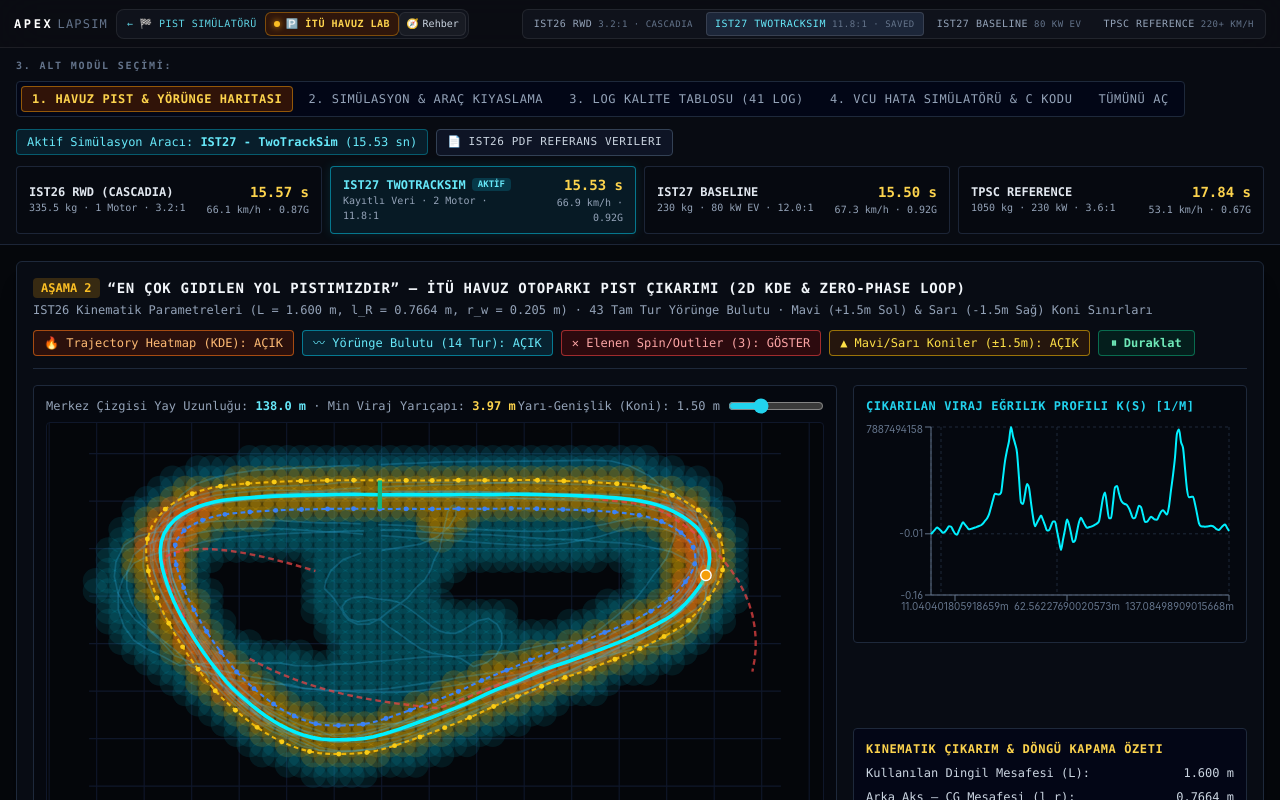
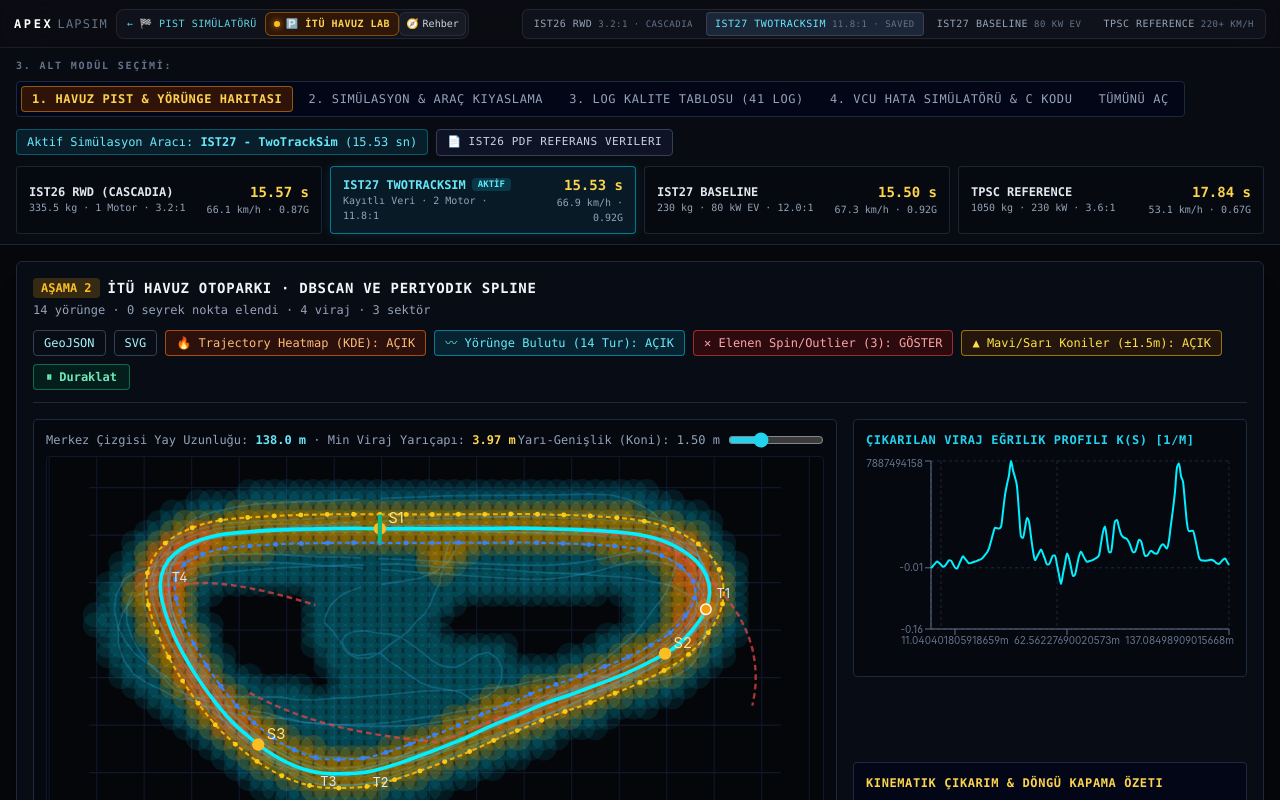
Before and after one commit to Onur00777/Lap_Simulator, a Next.js app: page / in a window 1280 px wide. Both pictures are taken after a click on the button "Tıklayarak İTÜ Havuz Otoparkı Telemetri & SIL Laboratuvarına". Shown: the top 800 px of the page. Built offline with nearby package versions, Linux system fonts and the light colour scheme.

Commit message:
feat(export): add MoTeC CSV and GeoJSON track layout exporters

```diff
--- a/src/components/ist26-havuz/IST26HavuzWorkspace.tsx
+++ b/src/components/ist26-havuz/IST26HavuzWorkspace.tsx
@@ -30,6 +30,7 @@ import {
   processRawIst26Csv,
 } from '@/lib/ist26-havuz/log-scorer';
 import { buildHavuzExtractedCircuit } from '@/lib/ist26-havuz/havuz-track-extractor';
+import { exportMotecTelemetry, exportTrackGeoJson, exportTrackSvg } from '@/lib/export/telemetry-exporters';
 import {
   AutoFitResult,
   autoFitIst26ToTelemetry,
@@ -760,16 +761,18 @@ export default function IST26HavuzWorkspace({
                     AŞAMA 2
                   </span>
                   <h2 className="font-mono text-sm font-bold uppercase tracking-wider text-slate-100">
-                    &ldquo;En Çok Gidilen Yol Pistimizdir&rdquo; — İTÜ Havuz Otoparkı Pist Çıkarımı (2D KDE & Zero-Phase Loop)
+                    İTÜ Havuz Otoparkı · DBSCAN ve Periyodik Spline
                   </h2>
                 </div>
                 <p className="mt-1 font-mono text-xs text-slate-400">
-                  IST26 Kinematik Parametreleri (L = 1.600 m, l_R = 0.7664 m, r_w = 0.205 m) · 43 Tam Tur Yörünge Bulutu · Mavi (+{coneHalfWidthM.toFixed(1)}m Sol) & Sarı (-{coneHalfWidthM.toFixed(1)}m Sağ) Koni Sınırları
+                  {circuit.validTracesCount} yörünge · {circuit.rejectedPointCount} seyrek nokta elendi · {circuit.corners.length} viraj · {circuit.sectors.length} sektör
                 </p>
               </div>
 
               {/* Layer Controls */}
               <div className="flex flex-wrap items-center gap-2 font-mono text-xs">
+                <button type="button" className="rounded border border-slate-700 px-2.5 py-1 text-cyan-200" title="Yaklaşık WGS84 yerleştirmesi" onClick={() => downloadTextFile('havuz-track.geojson', exportTrackGeoJson(circuit, { latitude: 41.1016, longitude: 29.0258, rotationDeg: 0 }), 'application/geo+json')}>GeoJSON</button>
+                <button type="button" className="rounded border border-slate-700 px-2.5 py-1 text-cyan-200" onClick={() => downloadTextFile('havuz-track.svg', exportTrackSvg(circuit), 'image/svg+xml')}>SVG</button>
                 <button
                   type="button"
                   onClick={() => setShowHeatmap((v) => !v)}
@@ -944,13 +947,23 @@ export default function IST26HavuzWorkspace({
                     </>
                   )}
 
-                  {/* 5. Zero-Phase Loop-Closed Median Corridor Centerline */}
+                  {/* Periodic spline centerline and sector gates */}
                   <polygon
                     fill="none"
                     stroke="#00f0ff"
                     strokeWidth={0.38}
                     points={circuit.nodes.map((n) => `${n.x},${n.y}`).join(' ')}
                   />
+                  {circuit.sectors.map(({ s, x, y }, i) => (
+                    <g key={s}>
+                      <circle cx={x} cy={y} r={0.65} fill="#fbbf24" />
+                      <text x={x + 0.9} y={y - 0.6} fill="#fde68a" fontSize={1.55}>S{i + 1}</text>
+                    </g>
+                  ))}
+                  {circuit.corners.map((corner) => {
+                    const apex = circuit.nodes[corner.apexIndex];
+                    return <text key={corner.index} x={apex.x + 0.8} y={apex.y + 1.5} fill="#e2e8f0" fontSize={1.35}>T{corner.index}</text>;
+                  })}
 
                   {/* Start/Finish Line */}
                   {circuit.nodes[0] && (
@@ -1098,6 +1111,8 @@ export default function IST26HavuzWorkspace({
                     </option>
                   ))}
                 </select>
+
+                <button type="button" className="rounded border border-slate-700 px-2.5 py-1.5 text-cyan-200" disabled={simResult.points.length === 0} onClick={() => downloadTextFile('havuz-telemetry-motec.csv', exportMotecTelemetry(simResult), 'text/csv')}>MoTeC CSV</button>
 
                 <button
                   type="button"
--- /dev/null
+++ b/src/lib/export/telemetry-exporters.ts
@@ -0,0 +1,94 @@
+import type { HavuzExtractedCircuit } from '../ist26-havuz/havuz-track-extractor';
+import type { Ist26SimulationResult } from '../ist26-havuz/ist26-rwd-solver';
+import { interp1 } from '../physics/numerics';
+import { GRAVITY } from '../physics/vehicle';
+
+function csvCell(value: string | number) {
+  return typeof value === 'number' ? (Number.isFinite(value) ? String(value) : '') : `"${value.replace(/"/g, '""')}"`;
+}
+
+/** MoTeC i2-style CSV export with explicit units and uniform time samples. */
+export function exportMotecTelemetry(sim: Ist26SimulationResult, sampleRateHz = 20): string {
+  if (!Number.isFinite(sampleRateHz) || sampleRateHz < 1 || sampleRateHz > 1000) throw new RangeError('Use a sample rate from 1 to 1000 Hz.');
+  const points = sim.points;
+  const time = [0];
+  for (let i = 1; i < points.length; i++) {
+    const ds = Math.max(0, points[i].s - points[i - 1].s);
+    time.push(time[i - 1] + ds / Math.max(0.5, (points[i - 1].vxReal + points[i].vxReal) / 2));
+  }
+  const duration = time[time.length - 1];
+  const channels = [
+    ['Distance', 'm', points.map((p) => p.s)],
+    ['Ground Speed', 'km/h', points.map((p) => p.vxReal * 3.6)],
+    ['G Force Long', 'G', points.map((p) => p.axReal / GRAVITY)],
+    ['G Force Lat', 'G', points.map((p) => p.ayReal / GRAVITY)],
+    ['Yaw Rate', 'deg/s', points.map((p) => p.yawRateReal * 180 / Math.PI)],
+    ['Engine RPM', 'rpm', points.map((p) => p.motorRpmReal)],
+    ['Motor Torque', 'Nm', points.map((p) => p.torqueRealNm)],
+    ['DC Bus Current', 'A', points.map((p) => p.dcCurrRealA)],
+    ['Sim Ground Speed', 'km/h', points.map((p) => p.vxSim * 3.6)],
+    ['Sim G Force Long', 'G', points.map((p) => p.axSim / GRAVITY)],
+    ['Sim G Force Lat', 'G', points.map((p) => p.aySim / GRAVITY)],
+  ] as const;
+  const rows: (string | number)[][] = [
+    ['Format', 'MoTeC CSV File'], ['Venue', 'İTÜ Havuz'], ['Vehicle', sim.vehicleLabel], ['Comment', `${sim.logId} · time reconstructed from speed and distance`],
+    ['Sample Rate', sampleRateHz], ['Start Time', 0], ['End Time', Math.floor(duration * sampleRateHz) / sampleRateHz], [],
+    ['Time', ...channels.map(([name]) => name)], ['s', ...channels.map(([, unit]) => unit)], [],
+  ];
+  if (points.length > 0) for (let i = 0; i <= Math.floor(duration * sampleRateHz); i++) {
+    const t = i / sampleRateHz;
+    rows.push([+t.toFixed(6), ...channels.map(([, , values]) => +interp1(time, values, t).toFixed(6))]);
+  }
+  return rows.map((row) => row.map(csvCell).join(',')).join('\r\n') + '\r\n';
+}
+
+interface GeographicAnchor {
+  latitude: number;
+  longitude: number;
+  /** Counterclockwise rotation of local +x from east. */
+  rotationDeg: number;
+}
+
+const paths = (track: HavuzExtractedCircuit) => [
+  { role: 'centerline', stroke: '#0891b2', points: track.nodes.map((node) => [node.x, node.y] as const) },
+  { role: 'leftBoundary', stroke: '#2563eb', points: track.nodes.map((node) => [node.leftConeX, node.leftConeY] as const) },
+  { role: 'rightBoundary', stroke: '#d97706', points: track.nodes.map((node) => [node.rightConeX, node.rightConeY] as const) },
+];
+
+export function exportTrackGeoJson(track: HavuzExtractedCircuit, anchor: GeographicAnchor): string {
+  const radiusM = 6378137;
+  const theta = anchor.rotationDeg * Math.PI / 180;
+  const metersToDegrees = 180 / (Math.PI * radiusM);
+  const geo = ([x, y]: readonly [number, number]) => {
+    const east = x * Math.cos(theta) - y * Math.sin(theta);
+    const north = x * Math.sin(theta) + y * Math.cos(theta);
+    return [anchor.longitude + east * metersToDegrees / Math.cos(anchor.latitude * Math.PI / 180), anchor.latitude + north * metersToDegrees];
+  };
+  const lines = paths(track).filter(({ points }) => points.length >= 2).map(({ role, points }) => ({
+    type: 'Feature', properties: { role, name: track.name, lengthM: track.totalLengthM, approximateGeoreferencing: true },
+    geometry: { type: 'LineString', coordinates: [...points, points[0]].map(geo) },
+  }));
+  const gates = track.sectors.map(({ s, x, y }, i) => ({
+    type: 'Feature', properties: { role: 'sectorGate', sector: i + 1, distanceM: s }, geometry: { type: 'Point', coordinates: geo([x, y]) },
+  }));
+  const corners = track.corners.map(({ index, apexIndex, sApex, direction }) => ({
+    type: 'Feature', properties: { role: 'cornerApex', corner: index, distanceM: sApex, direction },
+    geometry: { type: 'Point', coordinates: geo([track.nodes[apexIndex].x, track.nodes[apexIndex].y]) },
+  }));
+  return JSON.stringify({ type: 'FeatureCollection', features: [...lines, ...gates, ...corners] });
+}
+
+export function exportTrackSvg(track: HavuzExtractedCircuit): string {
+  const geometry = paths(track);
+  const points = geometry.flatMap((path) => path.points);
+  if (points.length === 0) return '<svg xmlns="http://www.w3.org/2000/svg" viewBox="0 0 1 1"/>';
+  const x = points.map(([x]) => x), y = points.map(([, y]) => -y);
+  const minX = Math.min(...x), minY = Math.min(...y);
+  const bounds = `${minX - 2} ${minY - 2} ${Math.max(...x) - minX + 4} ${Math.max(...y) - minY + 4}`;
+  const lines = geometry.map(({ role, points, stroke }) => {
+    const path = points.map(([x, y], i) => `${i === 0 ? 'M' : 'L'}${x.toFixed(3)} ${(-y).toFixed(3)}`).join(' ');
+    return `<path id="${role}" d="${path} Z" fill="none" stroke="${stroke}" stroke-width="0.20"/>`;
+  });
+  const gates = track.sectors.map(({ x, y }, i) => `<circle id="sector-${i + 1}" cx="${x.toFixed(3)}" cy="${(-y).toFixed(3)}" r="0.6" fill="#b45309"/>`);
+  return `<svg xmlns="http://www.w3.org/2000/svg" viewBox="${bounds}">${[...lines, ...gates].join('')}</svg>\n`;
+}
```
